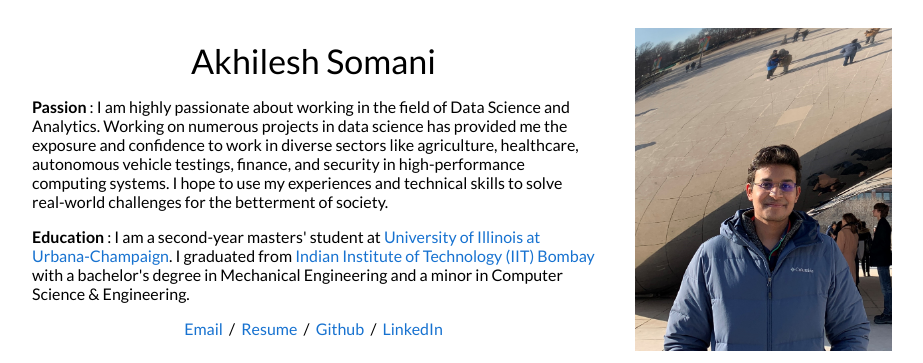
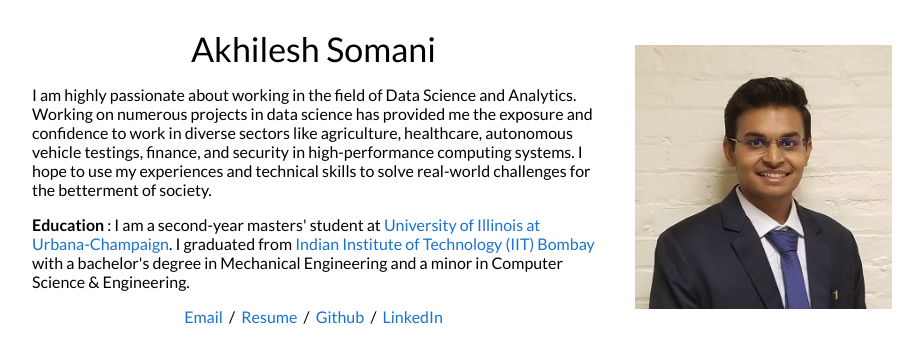
Before and after one commit to akhilesh-somani/akhilesh-somani.github.io, a plain HTML site: page index.html in a window 1280 px wide. Shown: the top 363 px of the page, without its empty margins (178-1101 px from the left). Drawn offline with Linux system fonts and the light colour scheme.

Commit message:
added professional_pic

```diff
--- a/index.html
+++ b/index.html
@@ -104,8 +104,7 @@
                 <name>Akhilesh Somani</name>
               </p>
 
-          		<p> <strong> Passion </strong>: I am highly passionate about working in the field of Data Science and Analytics. Working on numerous projects in data science
-          		has provided me the exposure and confidence to work in diverse sectors
+          		<p> I am highly passionate about working in the field of Data Science and Analytics. Working on numerous projects in data science has provided me the exposure and confidence to work in diverse sectors
           		like agriculture, healthcare, autonomous vehicle testings, finance, and security in high-performance computing systems. I hope to use my experiences and technical skills to solve real-world challenges for the betterment of society.
           		</p>
 
@@ -123,7 +122,7 @@
             </td>
 
             <td width="50%">
-		          <img width="100%" src="images/Akhilesh_Somani.jpg">
+		          <img width="100%" src="images/Akhilesh_Somani.jpeg">
             </td>
           </tr>
         </table>
```
Also changed, not shown: images/Akhilesh_Somani.jpeg (added), images/Akhilesh_Somani.jpg (deleted).
